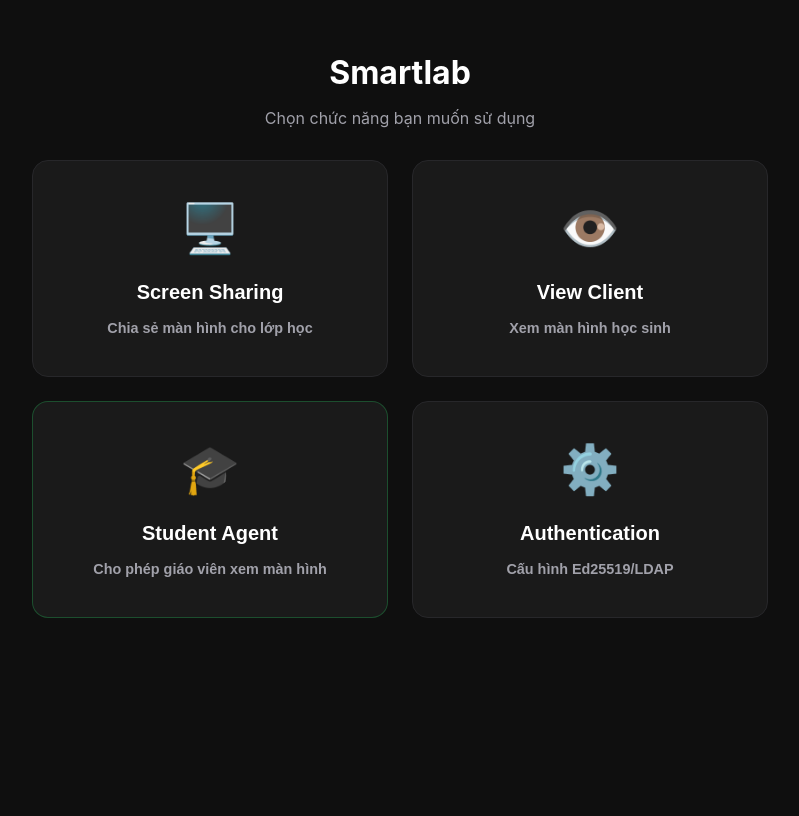
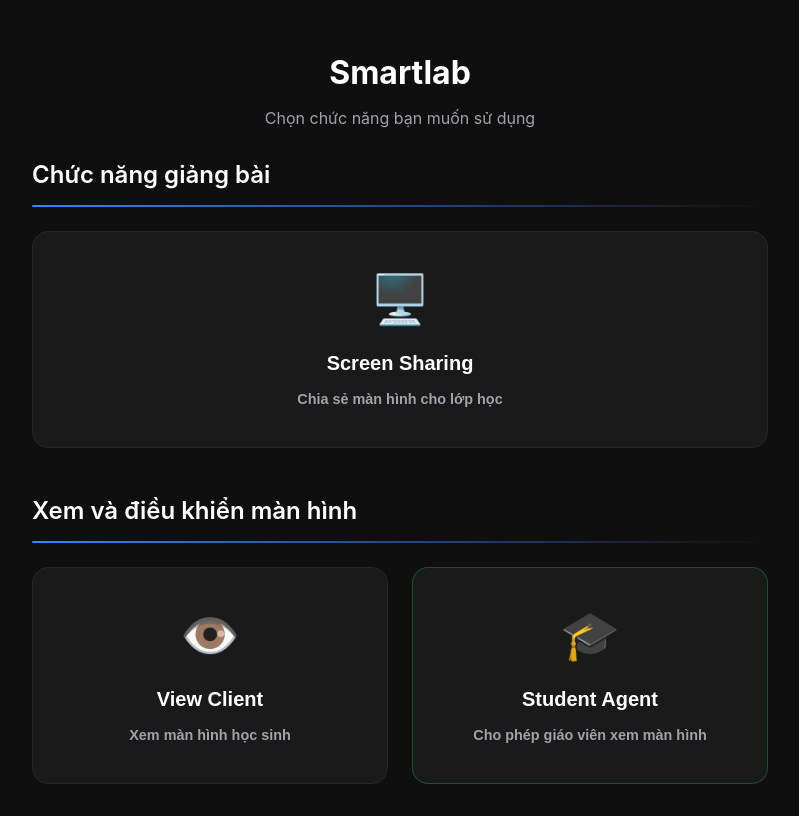
Before and after one commit to quyphuc2111/mediasoup_webrtc, a React (Vite) app: page / in a window 1280 px wide. Shown: the whole page, without its empty margins (240-1039 px from the left). Built offline with nearby package versions, Linux system fonts and the light colour scheme.

Commit message:
feat: Refactor main page UI into categorized feature sections and enhance H264 video decoder configuration with robust fallback logic and macroblock alignment.

```diff
--- a/src/App.css
+++ b/src/App.css
@@ -709,12 +709,35 @@ h1 {
   color: var(--text-secondary);
 }
 
+/* Feature Sections */
+.feature-section {
+  margin-bottom: 3rem;
+}
+
+.feature-section:last-child {
+  margin-bottom: 0;
+}
+
+.section-title {
+  font-size: 1.5rem;
+  font-weight: 600;
+  color: var(--text);
+  margin: 0 0 1rem 0;
+  text-align: left;
+}
+
+.section-divider {
+  height: 2px;
+  background: linear-gradient(90deg, var(--primary) 0%, transparent 100%);
+  margin-bottom: 1.5rem;
+  border-radius: 2px;
+}
+
 /* Page Grid - Home Page */
 .page-grid {
   display: grid;
   grid-template-columns: repeat(auto-fit, minmax(280px, 1fr));
   gap: 1.5rem;
-  margin-top: 2rem;
 }
 
 .page-card {
@@ -932,8 +955,13 @@ h1 {
 }
 
 @keyframes spin {
-  from { transform: rotate(0deg); }
-  to { transform: rotate(360deg); }
+  from {
+    transform: rotate(0deg);
+  }
+
+  to {
+    transform: rotate(360deg);
+  }
 }
 
 .thumbnail-info {
@@ -1582,8 +1610,13 @@ h1 {
 }
 
 @keyframes spin {
-  from { transform: rotate(0deg); }
-  to { transform: rotate(360deg); }
+  from {
+    transform: rotate(0deg);
+  }
+
+  to {
+    transform: rotate(360deg);
+  }
 }
 
 /* Full view screen styling */
@@ -1725,9 +1758,12 @@ h1 {
 }
 
 @keyframes pulse-glow {
-  0%, 100% {
+
+  0%,
+  100% {
     box-shadow: 0 0 5px rgba(59, 130, 246, 0.3);
   }
+
   50% {
     box-shadow: 0 0 15px rgba(59, 130, 246, 0.6);
   }
@@ -1742,9 +1778,12 @@ h1 {
 }
 
 @keyframes pulse {
-  0%, 100% {
+
+  0%,
+  100% {
     opacity: 1;
   }
+
   50% {
     opacity: 0.5;
   }
--- a/src/App.tsx
+++ b/src/App.tsx
@@ -41,8 +41,11 @@ function App() {
             <h1>Smartlab</h1>
             <p className="subtitle">Chọn chức năng bạn muốn sử dụng</p>
 
+            {/* Teaching Features Section */}
+            <div className="feature-section">
+              <h2 className="section-title">Chức năng giảng bài</h2>
+              <div className="section-divider"></div>
               <div className="page-grid">
-              {/* Teacher Features */}
                 <button
                   onClick={() => navigateTo('screen-sharing')}
                   className="btn page-card"
@@ -51,7 +54,14 @@ function App() {
                   <span className="page-title">Screen Sharing</span>
                   <span className="page-desc">Chia sẻ màn hình cho lớp học</span>
                 </button>
+              </div>
+            </div>
 
+            {/* Monitoring & Control Features Section */}
+            <div className="feature-section">
+              <h2 className="section-title">Xem và điều khiển màn hình</h2>
+              <div className="section-divider"></div>
+              <div className="page-grid">
                 <button
                   onClick={() => navigateTo('view-client')}
                   className="btn page-card"
@@ -61,7 +71,6 @@ function App() {
                   <span className="page-desc">Xem màn hình học sinh</span>
                 </button>
 
-              {/* Student Features */}
                 <button
                   onClick={() => navigateTo('student-agent')}
                   className="btn page-card student"
@@ -70,16 +79,7 @@ function App() {
                   <span className="page-title">Student Agent</span>
                   <span className="page-desc">Cho phép giáo viên xem màn hình</span>
                 </button>
-
-              {/* Settings */}
-              <button
-                onClick={() => navigateTo('auth-settings')}
-                className="btn page-card settings"
-              >
-                <span className="page-icon">⚙️</span>
-                <span className="page-title">Authentication</span>
-                <span className="page-desc">Cấu hình Ed25519/LDAP</span>
-              </button>
+              </div>
             </div>
           </main>
         );
--- a/src/components/H264VideoPlayer.tsx
+++ b/src/components/H264VideoPlayer.tsx
@@ -147,8 +147,8 @@ export function H264VideoPlayer({ frame, className, connectionId, onStats }: H26
 
       const config: VideoDecoderConfig = {
         codec: codecStr,
-        codedWidth: width,
-        codedHeight: height,
+        codedWidth: Math.ceil(width / 16) * 16, // Align to 16 (macroblock size)
+        codedHeight: Math.ceil(height / 16) * 16, // Align to 16
         // CRITICAL: Set description for AVCC format (ISO 14496-15)
         // When description is set, decoder expects length-prefixed bitstream, not Annex-B
         ...(hasDescription && description ? { description } : {}),
@@ -159,9 +159,10 @@ export function H264VideoPlayer({ frame, className, connectionId, onStats }: H26
       // Track if we're using AVCC format (will need to convert Annex-B → AVCC)
       usingDescriptionRef.current = hasDescription;
 
-      console.log(`[H264Player] Decoder config:`, {
+      console.log(`[H264Player] Decoder config attempt:`, {
         codec: codecStr,
-        size: `${width}x${height}`,
+        originalSize: `${width}x${height}`,
+        codedSize: `${config.codedWidth}x${config.codedHeight}`,
         hasDescription,
         hardwareAcceleration: config.hardwareAcceleration,
         optimizeForLatency: config.optimizeForLatency,
@@ -169,41 +170,46 @@ export function H264VideoPlayer({ frame, className, connectionId, onStats }: H26
 
       // Check support proactively and adjust config as needed
       try {
-        const support = await VideoDecoder.isConfigSupported(config);
+        let support = await VideoDecoder.isConfigSupported(config);
+
+        // 1. If strict config not supported, try software
         if (!support.supported) {
           console.warn(`[H264Player] Hardware config not supported (${config.codec}), switching to software.`);
           config.hardwareAcceleration = 'prefer-software';
-          // If we switched to software, verify support again
-          const supportSoft = await VideoDecoder.isConfigSupported(config);
-          if (!supportSoft.supported) {
-            // Try disabling optimization
-            config.optimizeForLatency = false;
-            console.warn(`[H264Player] Software config not supported, disabling low-latency.`);
-          }
-          // Persist fallback
+          support = await VideoDecoder.isConfigSupported(config);
+        }
+
+        // 2. If software not supported, try disabling low-latency
+        if (!support.supported) {
+          config.optimizeForLatency = false;
+          console.warn(`[H264Player] Software config not supported, disabling low-latency.`);
+          support = await VideoDecoder.isConfigSupported(config);
+        }
+
+        // 3. Fallback: If specific codec string fails (e.g. avc1.42C02A), try standard Baseline (avc1.42E01f)
+        // Many decoders tolerate mismatched codec strings if the description/bitstream is valid
+        if (!support.supported && codecStr !== 'avc1.42E01f') {
+          console.warn(`[H264Player] Codec ${codecStr} not supported, trying fallback 'avc1.42E01f'`);
+          config.codec = 'avc1.42E01f';
+          support = await VideoDecoder.isConfigSupported(config);
+        }
+
+        // Persistent fallback
+        if (config.hardwareAcceleration === 'prefer-software') {
           setForceSoftware(true);
         }
+
+        // FINAL CHECK
+        if (!support.supported) {
+          // Instead of failing, we WARN and PROCEED.
+          // Windows sometimes reports false negatives for isConfigSupported but configure() works.
+          console.warn('[H264Player] Configuration reported as NOT supported, but will attempt configure() anyway:', config);
+        } else {
+          console.log('[H264Player] Configuration verified as supported:', config);
+        }
+
       } catch (checkErr) {
         console.warn("[H264Player] isConfigSupported check failed:", checkErr);
-      }
-
-      // FINAL VERIFICATION: Ensure the final configuration is actually supported
-      try {
-        const finalSupport = await VideoDecoder.isConfigSupported(config);
-        if (!finalSupport.supported) {
-          console.error('[H264Player] Final configuration not supported:', {
-            codec: config.codec,
-            hardwareAcceleration: config.hardwareAcceleration,
-            optimizeForLatency: config.optimizeForLatency,
-          });
-          setError(`Configuration not supported: ${config.codec}`);
-          return false;
-        }
-        console.log('[H264Player] Configuration verified as supported:', config);
-      } catch (verifyErr) {
-        console.error('[H264Player] Final config verification failed:', verifyErr);
-        setError('Cannot verify decoder configuration support');
-        return false;
       }
 
       // Create Decoder
```
Lines whose indentation alone changed are shown as unchanged.
